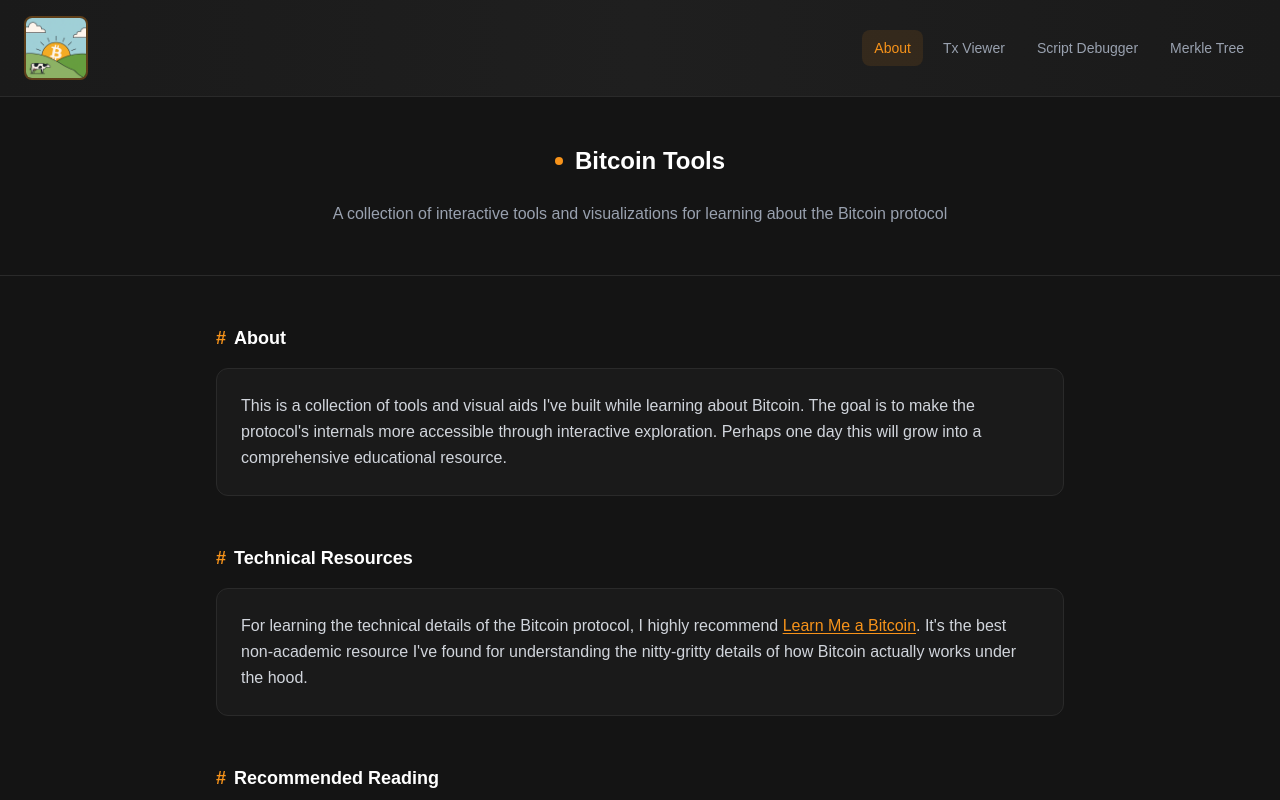
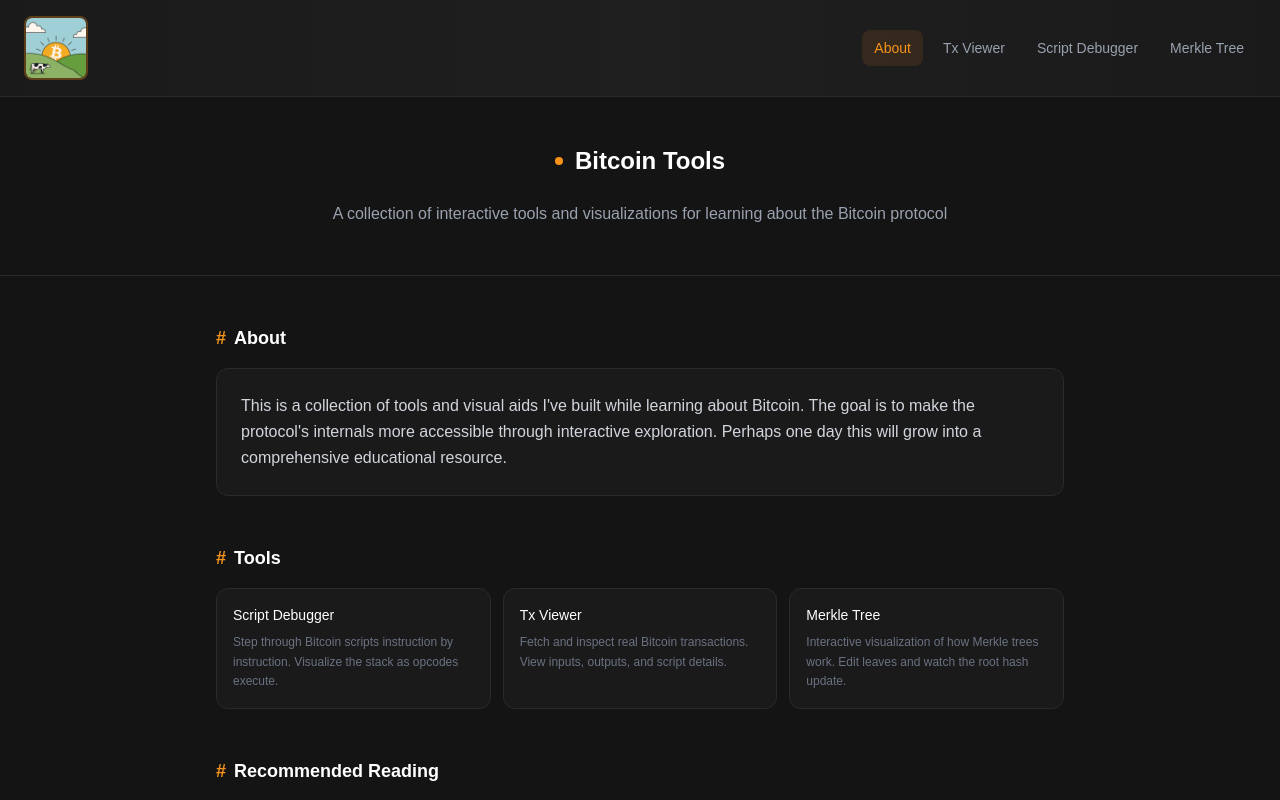
Before and after one commit to landaverdend/btc-web-tools, a React (Vite) app in the folder packages/client/: page /about in a window 1280 px wide. Shown: the top 800 px of the page. Built offline with nearby package versions, Linux system fonts and the light colour scheme.

Commit message:
fix up the about view

```diff
--- a/packages/client/src/views/aboutView/AboutView.tsx
+++ b/packages/client/src/views/aboutView/AboutView.tsx
@@ -1,6 +1,25 @@
+import { Link } from 'react-router-dom';
 import bitcoinStandard from '@assets/bookRecs/bitcoinStandard.webp';
 import brokenMoney from '@assets/bookRecs/brokenMoney.webp';
 import historyOfMoneyAndBanking from '@assets/bookRecs/historyOfMoneyAndBanking.webp';
+
+const tools = [
+  {
+    name: 'Script Debugger',
+    description: 'Step through Bitcoin scripts instruction by instruction. Visualize the stack as opcodes execute.',
+    path: '/script',
+  },
+  {
+    name: 'Tx Viewer',
+    description: 'Fetch and inspect real Bitcoin transactions. View inputs, outputs, and script details.',
+    path: '/txview',
+  },
+  {
+    name: 'Merkle Tree',
+    description: 'Interactive visualization of how Merkle trees work. Edit leaves and watch the root hash update.',
+    path: '/merkle',
+  },
+];
 
 const books = [
   {
@@ -50,24 +69,26 @@ export default function AboutView() {
           </div>
         </section>
 
-        {/* Resources Section */}
+        {/* Tools Section */}
         <section className="flex flex-col gap-4">
           <h2 className="text-lg font-semibold text-white flex items-center gap-2">
-            <span className="text-[#f7931a]">#</span> Technical Resources
+            <span className="text-[#f7931a]">#</span> Tools
           </h2>
-          <div className="bg-[#1a1a1a] border border-[#2a2a2a] rounded-xl p-6">
-            <p className="text-gray-300 leading-relaxed">
-              For learning the technical details of the Bitcoin protocol, I highly recommend{' '}
-              <a
-                href="https://learnmeabitcoin.com/"
-                target="_blank"
-                rel="noopener noreferrer"
-                className="text-[#f7931a] hover:text-[#f7931a]/80 transition-colors underline underline-offset-2">
-                Learn Me a Bitcoin
-              </a>
-              . It's the best non-academic resource I've found for understanding the nitty-gritty details of how Bitcoin actually
-              works under the hood.
-            </p>
+          <div className="grid grid-cols-1 sm:grid-cols-3 gap-3">
+            {tools.map((tool) => (
+              <Link
+                key={tool.path}
+                to={tool.path}
+                className="group bg-[#1a1a1a] border border-[#2a2a2a] rounded-xl p-4 hover:border-[#f7931a]/30 transition-all duration-200"
+              >
+                <h3 className="text-white font-medium text-sm group-hover:text-[#f7931a] transition-colors">
+                  {tool.name}
+                </h3>
+                <p className="text-gray-500 text-xs mt-2 leading-relaxed">
+                  {tool.description}
+                </p>
+              </Link>
+            ))}
           </div>
         </section>
 
```
